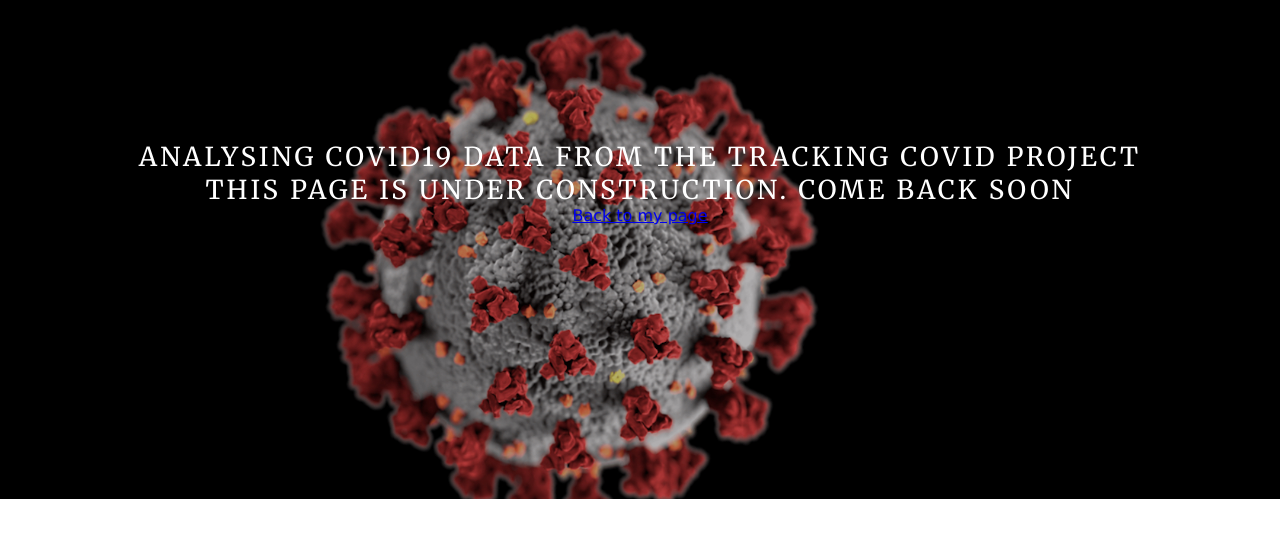
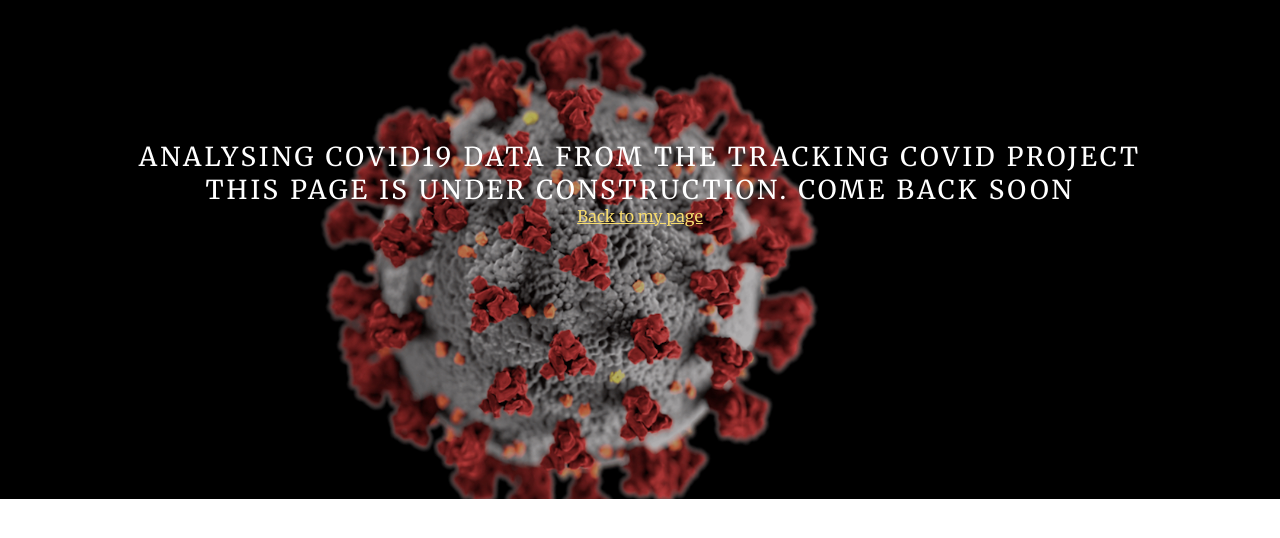
Before and after one commit to fdepaolis/github-site, a Jekyll site: the page COVID19_ATL.html, which Jekyll copies as it is, in a window 1280 px wide. Shown: the top 538 px of the page. Built offline with Jekyll 4.4.1, drawn with Linux system fonts in a browser that asks for light colours; nearby versions of some CDN libraries; library files that are not in the unit come from our copies; a style sheet for code colours, icons or effects is not loaded.

Commit message:
Update COVID19_ATL.html

```diff
--- a/COVID19_ATL.html
+++ b/COVID19_ATL.html
@@ -23,9 +23,9 @@
 			<div class="header"><!-- header started-->
 				<p class="line1">Analysing COVID19 data from The Tracking COVID Project</p>
 				<p class="line1">This page is under construction. Come back soon</p>
-				<p><font face="Verdana"><font color="#F7DC6F">
-					<a href="https://fdp2012.github.io/FernandoDePaolis.github.io/" title="Back to home page">Back to my page</a>
-					</font></font></p>
+				<p> <a href="https://fdp2012.github.io/FernandoDePaolis.github.io/"
+				       style="color:#F7DC6F">Back to my page</a> </p>
+
 			</div><!-- header ended-->
 			<div class="content"><!-- content started-->
 					<p> </p>
```
